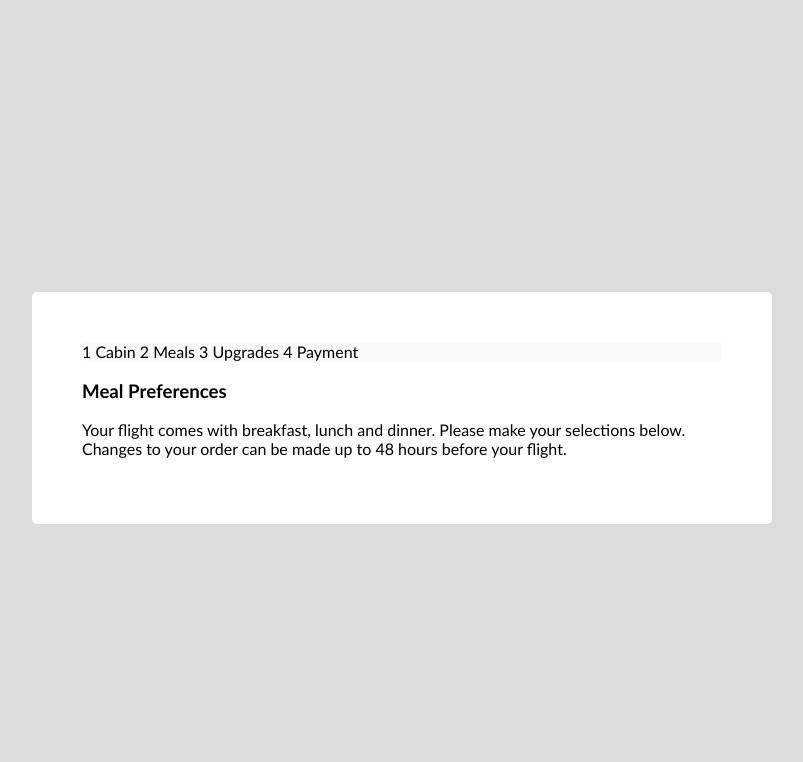
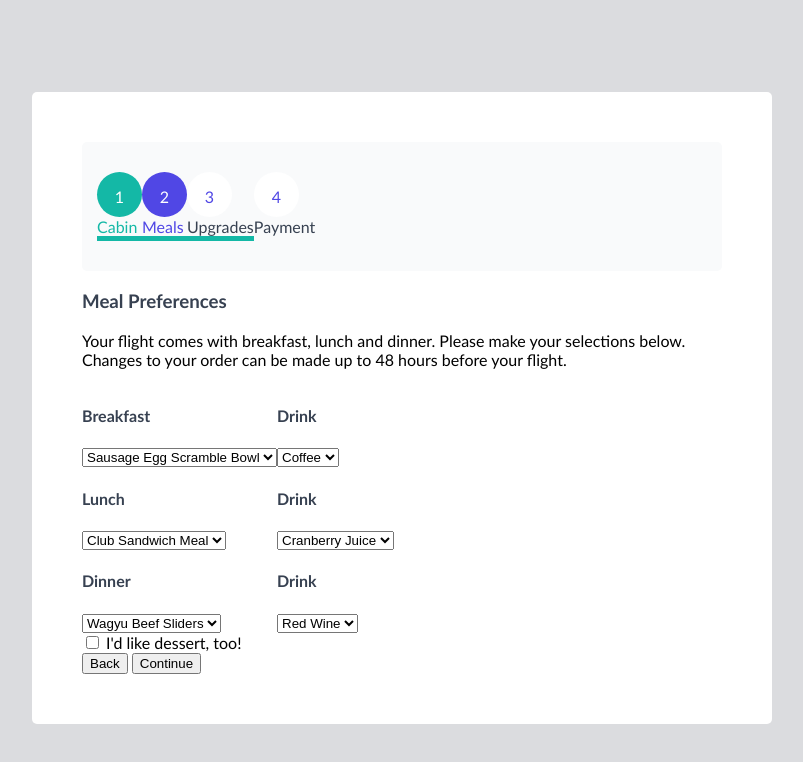
Before and after one commit to AxcelEspinal-Ksquare/Markup-III---Stepper, a plain HTML site: page index.html in a window 1280 px wide. Shown: the whole page, without its empty margins (246-1049 px from the left). Drawn offline with Linux system fonts and the light colour scheme.

Commit message:
Made some changes in html and css

```diff
--- a/index.html
+++ b/index.html
@@ -10,38 +10,33 @@
 <body>
     <div class="jumbo">
         <nav class="stepper">
-            <span class="step prev">
-                <span class="index">
-                    1
-                </span>
-                <span class="title">
+            <div class="step">
+                <div class="index prev">1</div>
+                <div class="prev-title">
                     Cabin
-                </span>
-            </span>
-            <span class="step curr">
-                <span class="index">
-                    2
-                </span>
-                <span class="title">
+                </div>
+                <div class="next"></div>
+            </div>
+            <div class="step">
+                <div class="index curr">2</div>
+                <div class="curr-title">
                     Meals
-                </span>
-            </span>
-            <span class="step">
-                <span class="index">
-                    3
-                </span>
-                <span class="title">
+                </div>
+                <div class="next"></div>
+            </div>
+            <div class="step">
+                <div class="index">3</div>
+                <div class="title">
                     Upgrades
-                </span>
-            </span>
-            <span class="step">
-                <span class="index">
-                    4
-                </span>
-                <span class="title">
+                </div>
+                <div class="next"></div>
+            </div>
+            <div class="step">
+                <div class="index">4</div>
+                <div class="title">
                     Payment
-                </span>
-            </span>
+                </div>
+            </div>
         </nav>
         <section class="main">
             <div class="top">
@@ -51,8 +46,54 @@
                 </p>
             </div>
             <form action="">
-
+                <div class="row">
+                    <div>
+                        <label for="breakfast"><h4>Breakfast</h4></label>
+                    </div>
+                    <select name="breakfast" id="breakfast">
+                        <option value="ss">Sausage Egg Scramble Bowl</option>
+                    </select>
+                    <div>
+                        <label for="lunch"><h4>Lunch</h4></label>
+                    </div>
+                    <select name="lunch" id="lunch">
+                        <option value="ln">Club Sandwich Meal</option>
+                    </select>
+                    <div>
+                        <label for="dinner"><h4>Dinner</h4></label>
+                    </div>
+                    <select name="dinner" id="dinner">
+                        <option value="dn">Wagyu Beef Sliders</option>
+                    </select>
+                    <div>
+                        <input type="checkbox" name="dessert" id="dessert"> I'd like dessert, too!
+                    </div>
+                </div>
+                <div class="row">
+                    <div>
+                        <label for="drink"><h4>Drink</h4></label>
+                    </div>
+                    <select name="drink" id="drink">
+                        <option value="dr">Coffee</option>
+                    </select>
+                    <div>
+                        <label for="drink"><h4>Drink</h4></label>
+                    </div>
+                    <select name="drink" id="drink">
+                        <option value="dr">Cranberry Juice</option>
+                    </select>
+                    <div>
+                        <label for="drink"><h4>Drink</h4></label>
+                    </div>
+                    <select name="drink" id="drink">
+                        <option value="dr">Red Wine</option>
+                    </select>
+                </div>
             </form>
+            <div>
+                <button>Back</button>
+                <button>Continue</button>
+            </div>
         </section>
     </div>
 </body>
--- a/style.css
+++ b/style.css
@@ -12,8 +12,56 @@ body {
     margin: auto;
     border-radius: 5px;
     padding: 50px;
+    display: flex;
+    flex-flow: column nowrap;
 }
 
 .stepper {
     background-color: #f9fafb;
+    padding: 30px 15px;
+    border-radius: 5px;
+    display: flex;
+    flex-flow: row nowrap;
 }
+
+.index {
+    width: 15px;
+    height: 15px;
+    border-radius: 50%;
+    padding: 15px;
+    text-align: center;
+    background-color: white;
+    color: #5047e5;
+    box-shadow: 5px
+}
+
+.curr {
+    background-color: #5047e5;
+    color: white;
+}
+
+.prev {
+    background-color: #14b8a6;
+    color: white;
+}
+
+.prev-title {
+    color: #14b8a6;
+}
+
+.curr-title {
+    color: #5047e5;
+}
+
+.title, h3, h4 {
+    color: #374151;
+}
+
+.next {
+    height: 5px;
+    background: #14b8a6;
+}
+
+form {
+    display: flex;
+}
```
